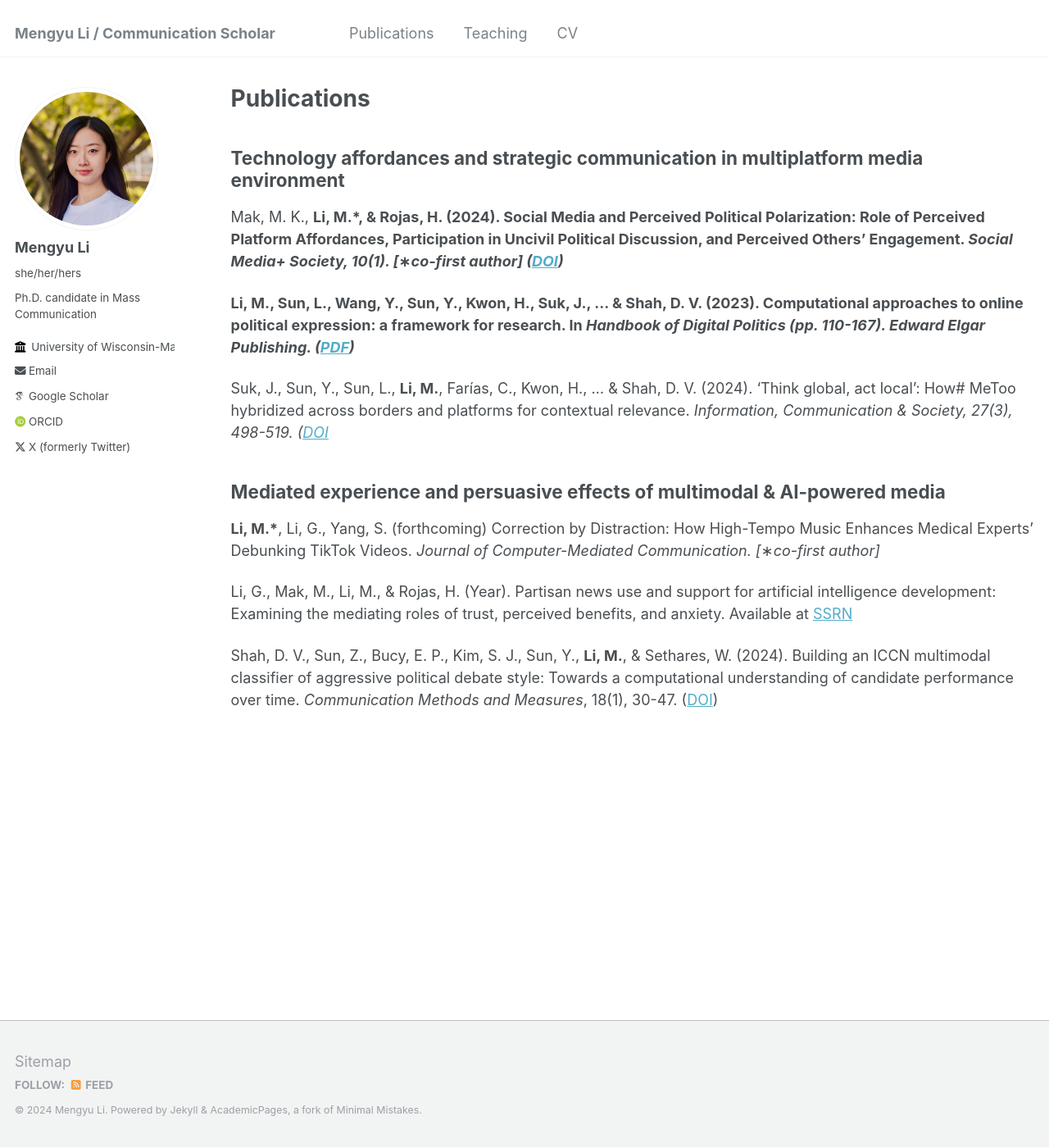
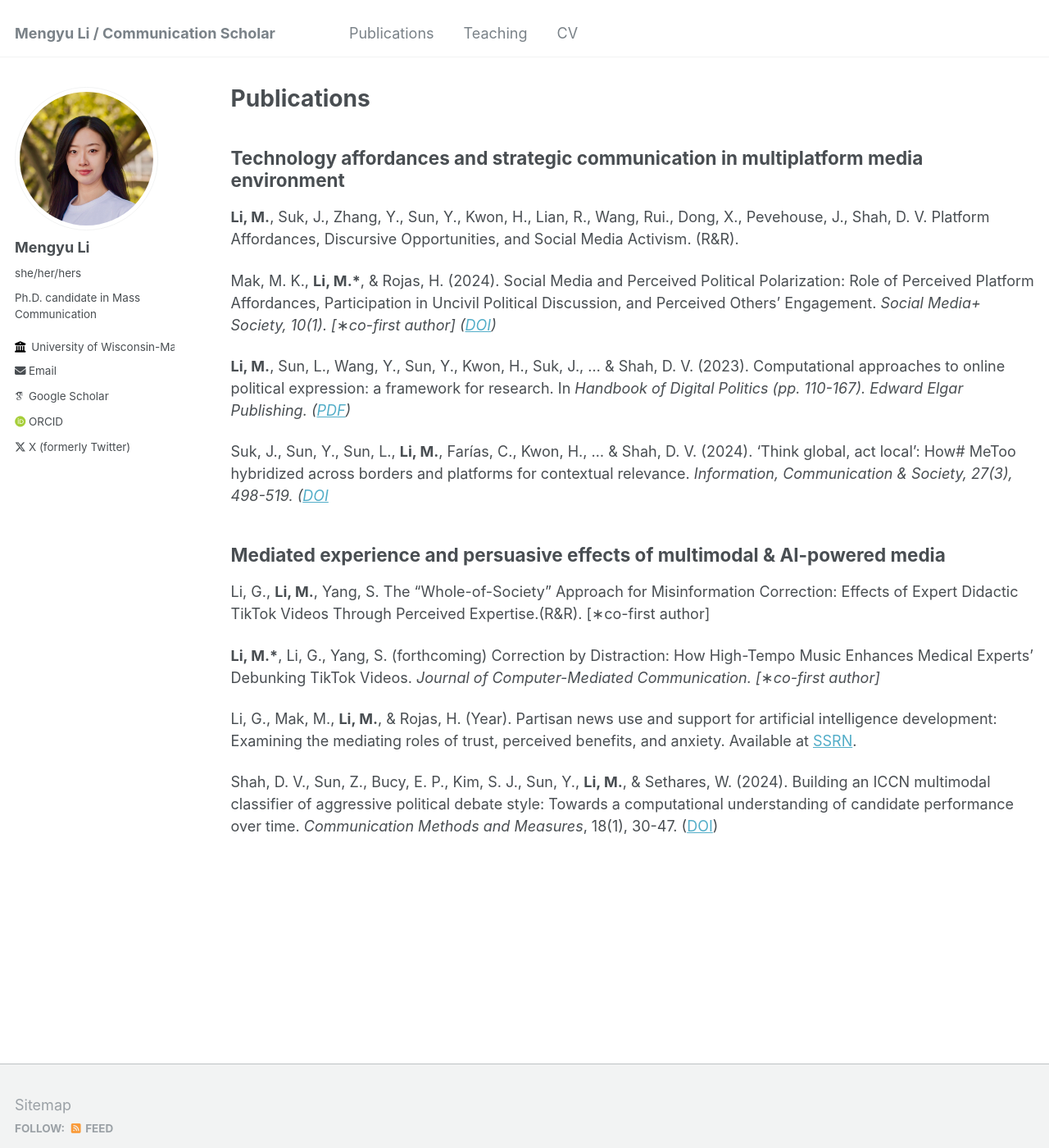
Before and after one commit to im-mengyuli/im-mengyuli.github.io, a Jekyll site: the page built from _pages/publications.md, in a window 1280 px wide and 1400 px high. Shown: the whole window at 82% size. Built offline with Jekyll 4.4.1, drawn with Linux system fonts in a browser that asks for light colours; some web fonts are replaced.

Commit message:
Update publications.md

```diff
--- a/_pages/publications.md
+++ b/_pages/publications.md
@@ -6,15 +6,19 @@ author_profile: true
 ---
 
 ## Technology affordances and strategic communication in multiplatform media environment
-Mak, M. K., <b>Li, M.*<b/>, & Rojas, H. (2024). Social Media and Perceived Political Polarization: Role of Perceived Platform Affordances, Participation in Uncivil Political Discussion, and Perceived Others’ Engagement. <i>Social Media+ Society<i/>, 10(1). [∗co-first author] ([DOI](https://doi.org/10.1177/20563051241228595))
+<b>Li, M.</b>, Suk, J., Zhang, Y., Sun, Y., Kwon, H., Lian, R., Wang, Rui., Dong, X., Pevehouse, J., Shah, D. V. Platform Affordances, Discursive Opportunities, and Social Media Activism. (R&R).
 
-<b>Li, M.<b/>, Sun, L., Wang, Y., Sun, Y., Kwon, H., Suk, J., ... & Shah, D. V. (2023). Computational approaches to online political expression: a framework for research. In <i>Handbook of Digital Politics<i/> (pp. 110-167). Edward Elgar Publishing. ([PDF](https://www.researchgate.net/profile/Mengyu-Li-19/publication/375877051_Computational_approaches_to_online_political_expression_a_framework_for_research/links/65c8ddb01bed776ae341328f/Computational-approaches-to-online-political-expression-a-framework-for-research.pdf))
+Mak, M. K., <b>Li, M.*</b>, & Rojas, H. (2024). Social Media and Perceived Political Polarization: Role of Perceived Platform Affordances, Participation in Uncivil Political Discussion, and Perceived Others’ Engagement. <i>Social Media+ Society<i/>, 10(1). [∗co-first author] ([DOI](https://doi.org/10.1177/20563051241228595))
 
-Suk, J., Sun, Y., Sun, L., <b>Li, M.</b>, Farías, C., Kwon, H., ... & Shah, D. V. (2024). ‘Think global, act local’: How# MeToo hybridized across borders and platforms for contextual relevance. <i>Information, Communication & Society<i>, 27(3), 498-519. ([DOI]([https://www.tandfonline.com/doi/full/10.1080/10584609.2020.1765914](https://doi.org/10.1080/1369118X.2023.2219716))
+<b>Li, M.</b>, Sun, L., Wang, Y., Sun, Y., Kwon, H., Suk, J., ... & Shah, D. V. (2023). Computational approaches to online political expression: a framework for research. In <i>Handbook of Digital Politics<i/> (pp. 110-167). Edward Elgar Publishing. ([PDF](https://www.researchgate.net/profile/Mengyu-Li-19/publication/375877051_Computational_approaches_to_online_political_expression_a_framework_for_research/links/65c8ddb01bed776ae341328f/Computational-approaches-to-online-political-expression-a-framework-for-research.pdf))
+
+Suk, J., Sun, Y., Sun, L., <b>Li, M.</b>, Farías, C., Kwon, H., ... & Shah, D. V. (2024). ‘Think global, act local’: How# MeToo hybridized across borders and platforms for contextual relevance. <i>Information, Communication & Society<i>, 27(3), 498-519. ([DOI](https://www.tandfonline.com/doi/full/10.1080/10584609.2020.1765914](https://doi.org/10.1080/1369118X.2023.2219716))
 
 ## Mediated experience and persuasive effects of multimodal & AI-powered media
+Li, G., <b>Li, M.</b>, Yang, S. The “Whole-of-Society” Approach for Misinformation Correction: Effects of Expert Didactic TikTok Videos Through Perceived Expertise.(R&R). [∗co-first author]
+
 <b>Li, M.*</b>, Li, G., Yang, S. (forthcoming) Correction by Distraction: How High-Tempo Music Enhances Medical Experts’ Debunking TikTok Videos. <i>Journal of Computer-Mediated Communication.<i/> [∗co-first author]
 
-Li, G., Mak, M., Li, M., & Rojas, H. (Year). Partisan news use and support for artificial intelligence development: Examining the mediating roles of trust, perceived benefits, and anxiety. Available at [SSRN](http://dx.doi.org/10.2139/ssrn.4763801)
+Li, G., Mak, M., <b>Li, M.</b>, & Rojas, H. (Year). Partisan news use and support for artificial intelligence development: Examining the mediating roles of trust, perceived benefits, and anxiety. Available at [SSRN](http://dx.doi.org/10.2139/ssrn.4763801).
 
 Shah, D. V., Sun, Z., Bucy, E. P., Kim, S. J., Sun, Y., <b>Li, M.</b>, & Sethares, W. (2024). Building an ICCN multimodal classifier of aggressive political debate style: Towards a computational understanding of candidate performance over time. <i>Communication Methods and Measures</i>, 18(1), 30-47. ([DOI](https://doi.org/10.1080/19312458.2023.2227093))
```
